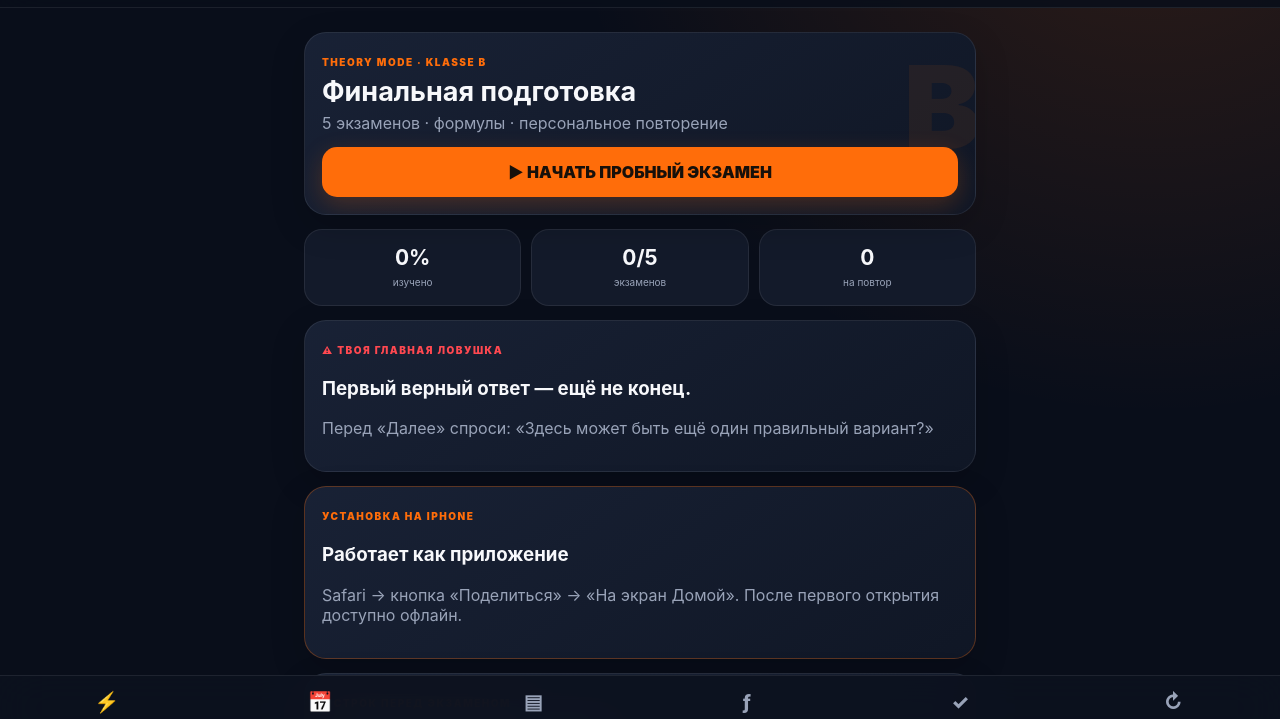
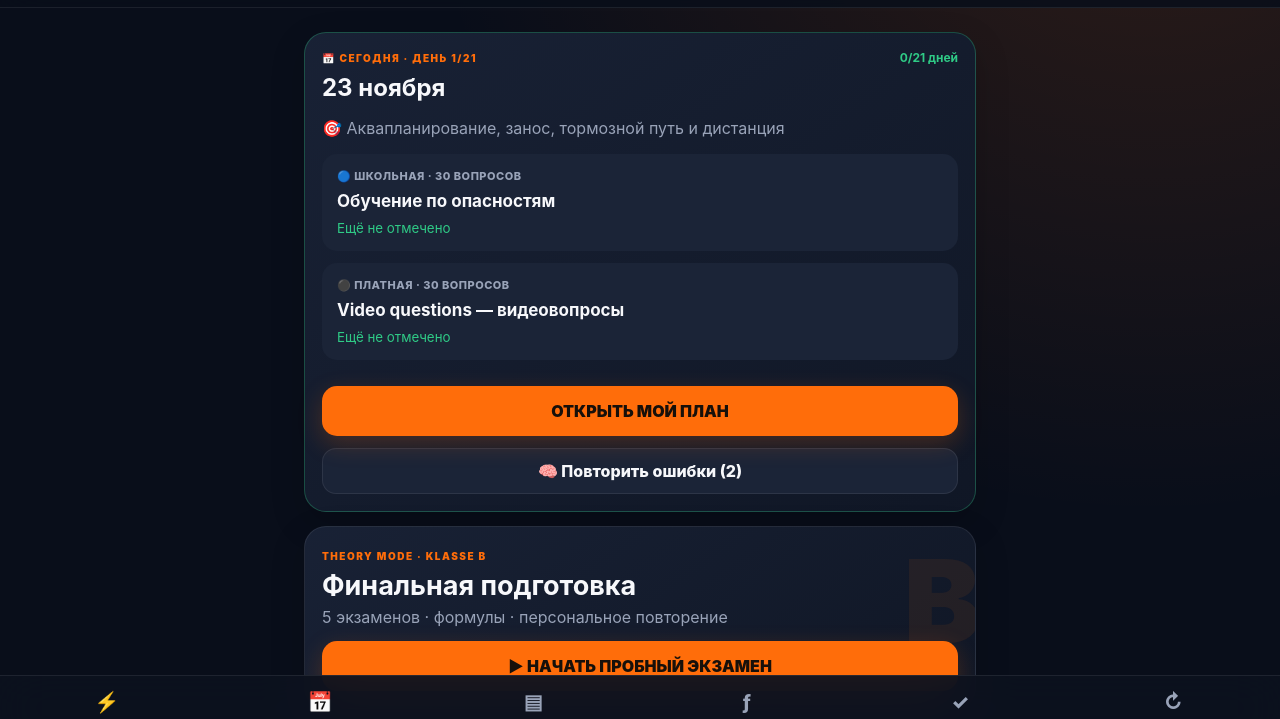
Before and after one commit to xscofild/drivinglicense-, a plain HTML site: page index.html in a window 1280 px wide. Shown: the part 58-777 px from the top of the page. Drawn offline with Linux system fonts and the light colour scheme.

Commit message:
Load new shared 21-day study plan

```diff
--- a/index.html
+++ b/index.html
@@ -25,6 +25,7 @@
     <button data-route="mistakes"><span>↻</span>Ошибки</button>
   </nav>
   <script src="./data.js"></script>
+  <script src="./study-plan.js"></script>
   <script src="./coach.js"></script>
   <script src="./app.js"></script>
 </body>
```
